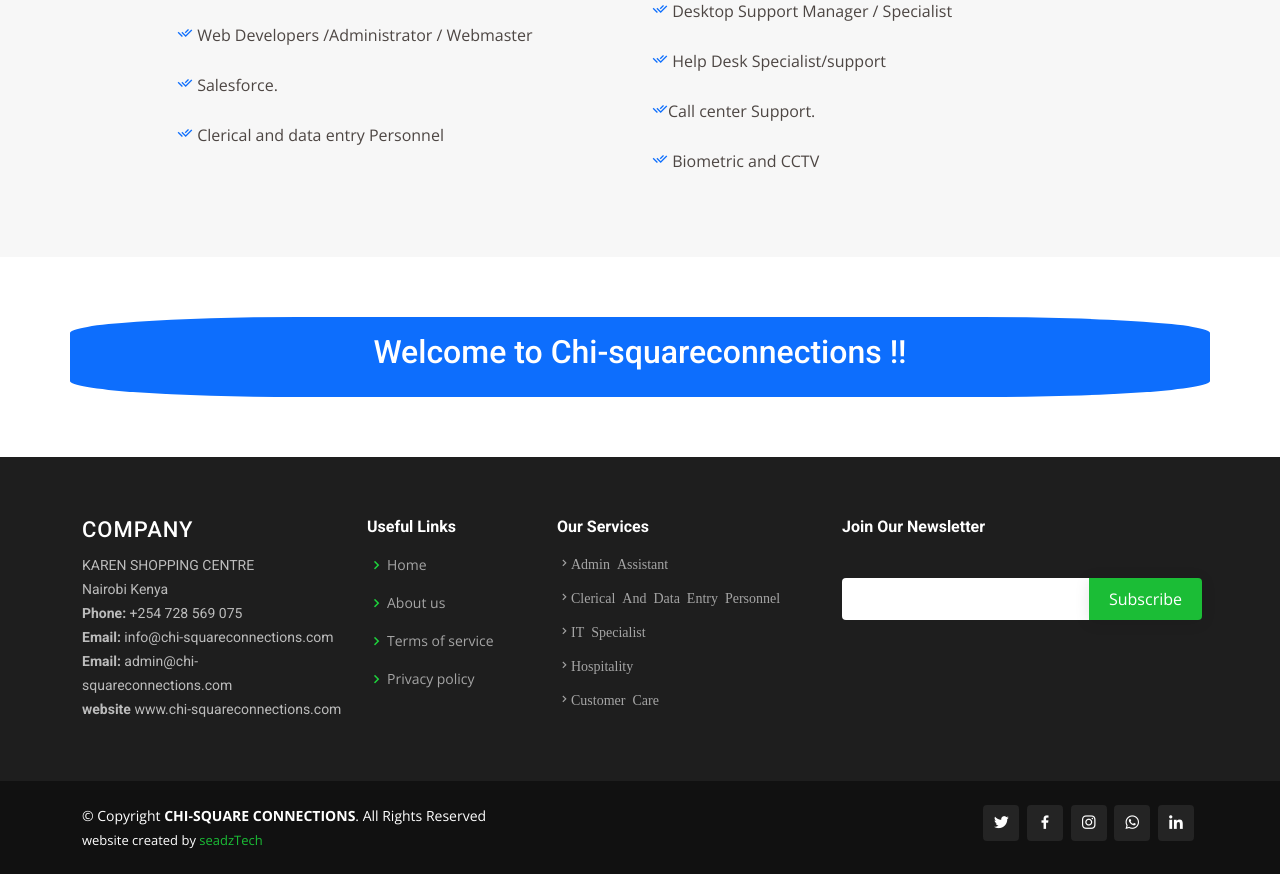
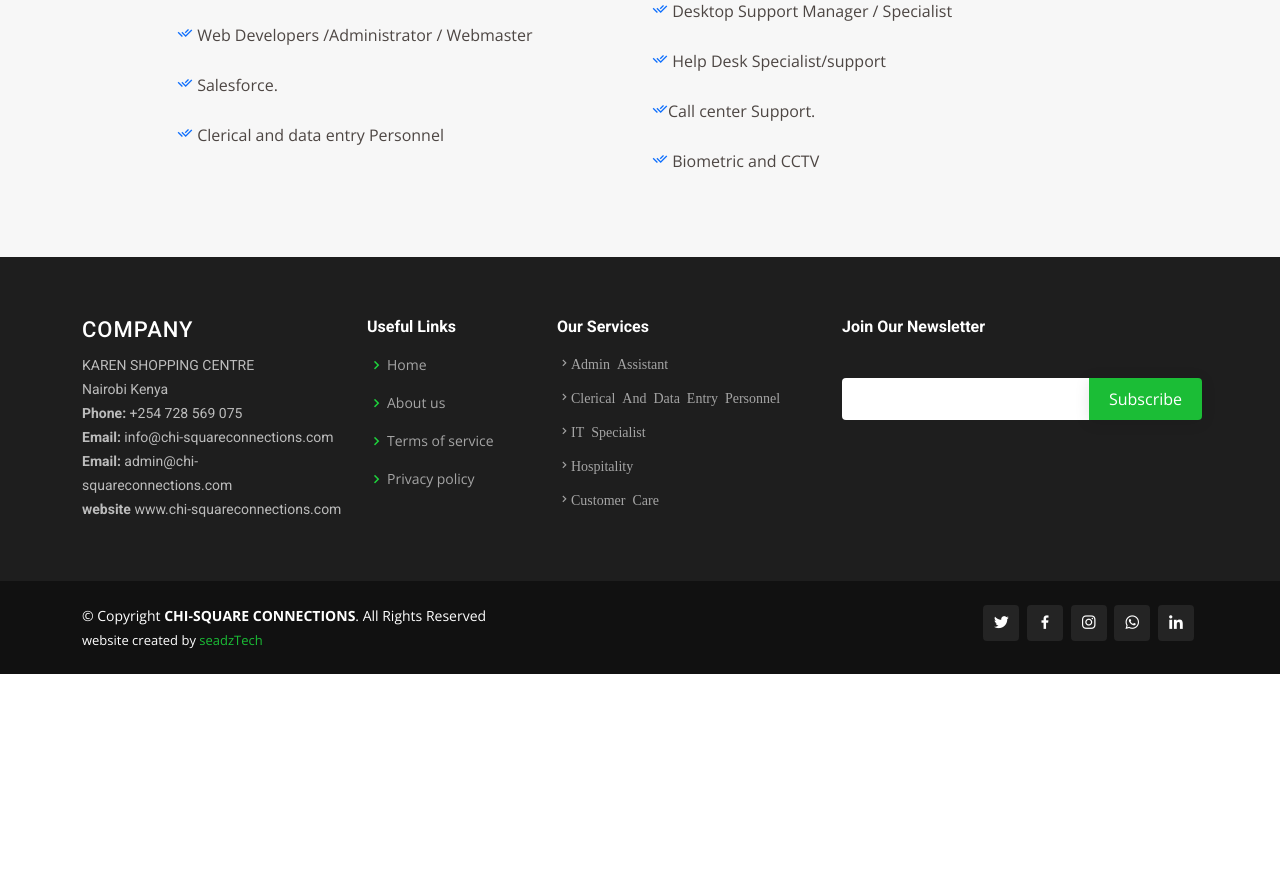
Before and after one commit to chirchirseadz/chi-project, a Django app: page / in a window 1280 px wide. Shown: the part 2173-3047 px from the top of the page. After the commit the page ends 2847 px from the top, so only its background shows below. Run offline with Django 3.2, Linux system fonts and the light colour scheme; some libraries are stand-ins or nearby versions.

Commit message:
Last updates nov 7

```diff
--- a/requirements.txt
+++ b/requirements.txt
@@ -6,3 +6,4 @@ Pillow==9.2.0
 python-decouple==3.6
 pytz==2022.2.1
 sqlparse==0.4.2
+7
--- a/runtime.txt
+++ /dev/null
@@ -1 +0,0 @@
-python=3.8
--- a/templates/dashboard/landing_page.html
+++ b/templates/dashboard/landing_page.html
@@ -221,18 +221,7 @@
 <!-- ########################################################################### -->
 
 
-    </section>
-    <section class="container">
 
-      <div class="row" data-aos="fade-up">
-        <div class="col-md-12 bg-primary" style="height: 10vh; border-radius:20%;">
-          <h2  style="text-align: center;" class="mt-3 text-white">
-            Welcome to Chi-squareconnections !!
-          </h2>
-
-        </div>
-      </div>
-    </section>
 
 
 
```
Also changed, not shown: core/settings.py (+3 -10 lines), README.md (deleted), dashboard/migrations/0001_initial.py (deleted), dashboard/migrations/__init__.py (deleted), jobs/migrations/0001_initial.py (deleted), users/migrations/0001_initial.py (deleted), 1 other file.
